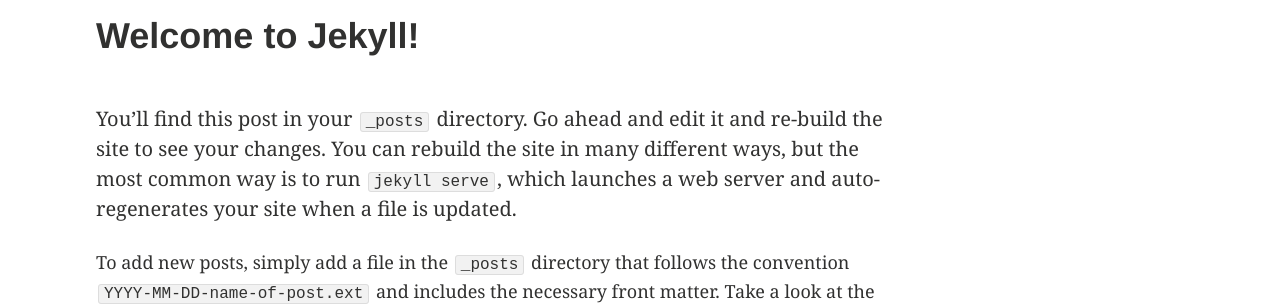
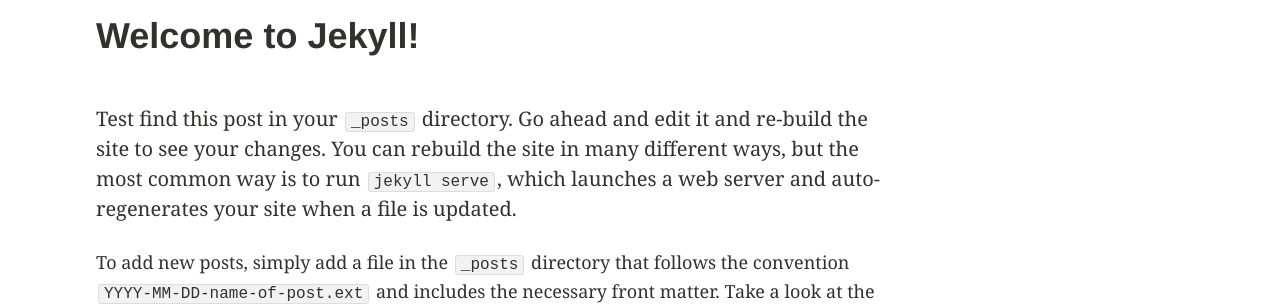
Before and after one commit to collectionsasdata/collectionsasdata.github.io, a Jekyll site: the page built from _posts/2016-10-17-welcome-to-jekyll.markdown, in a window 1280 px wide. Shown: the part 130-436 px from the top of the page. Built offline with Jekyll 4.4.1, drawn with Linux system fonts in a browser that asks for light colours.

Commit message:
Update 2016-10-17-welcome-to-jekyll.markdown

```diff
--- a/_posts/2016-10-17-welcome-to-jekyll.markdown
+++ b/_posts/2016-10-17-welcome-to-jekyll.markdown
@@ -4,7 +4,7 @@
 date:   2016-10-17 17:32:06 -0400
 teaser: "the first post!"
 ---
-You’ll find this post in your `_posts` directory. Go ahead and edit it and re-build the site to see your changes. You can rebuild the site in many different ways, but the most common way is to run `jekyll serve`, which launches a web server and auto-regenerates your site when a file is updated.
+Test find this post in your `_posts` directory. Go ahead and edit it and re-build the site to see your changes. You can rebuild the site in many different ways, but the most common way is to run `jekyll serve`, which launches a web server and auto-regenerates your site when a file is updated.
 
 To add new posts, simply add a file in the `_posts` directory that follows the convention `YYYY-MM-DD-name-of-post.ext` and includes the necessary front matter. Take a look at the source for this post to get an idea about how it works.
 
```
